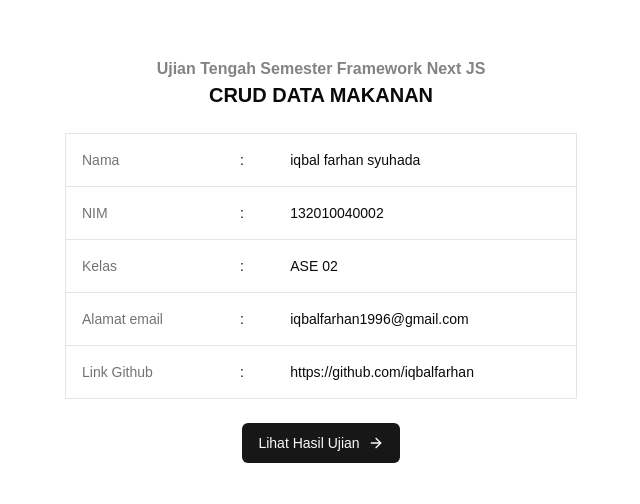
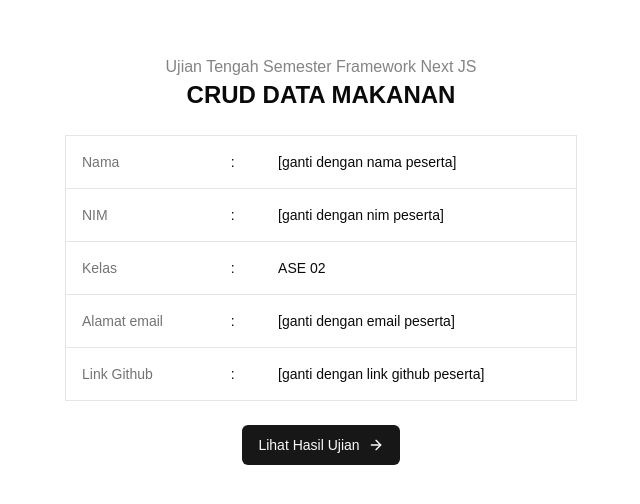
Before and after one commit to iqbalfarhan/utsnextjs, a Next.js app: page / in a window 1280 px wide. Shown: the part 140-644 px from the top of the page, without its empty margins (319-959 px from the left). Built offline with nearby package versions, Linux system fonts and the light colour scheme.

Commit message:
update placeholder peserta

```diff
--- a/app/page.tsx
+++ b/app/page.tsx
@@ -13,11 +13,11 @@ export default function Home() {
   const dataPeserta: { label: string; value: string }[] = [
     {
       label: 'Nama',
-      value: 'iqbal farhan syuhada',
+      value: '[ganti dengan nama peserta]',
     },
     {
       label: 'NIM',
-      value: '132010040002',
+      value: '[ganti dengan nim peserta]',
     },
     {
       label: 'Kelas',
@@ -25,20 +25,20 @@ export default function Home() {
     },
     {
       label: 'Alamat email',
-      value: 'iqbalfarhan1996@gmail.com',
+      value: '[ganti dengan email peserta]',
     },
     {
       label: 'Link Github',
-      value: 'https://github.com/iqbalfarhan',
+      value: '[ganti dengan link github peserta]',
     },
   ];
   return (
     <div className='flex flex-col items-center justify-center min-h-screen py-2 space-y-6'>
       <div className='flex flex-col items-center'>
-        <h1 className='text-base font-bold opacity-50'>
+        <h1 className='text-base opacity-50'>
           Ujian Tengah Semester Framework Next JS
         </h1>
-        <h1 className='text-xl font-bold'>CRUD DATA MAKANAN</h1>
+        <h1 className='text-2xl font-bold'>CRUD DATA MAKANAN</h1>
       </div>
       <Table className='max-w-lg mx-auto border'>
         <TableBody>
```
